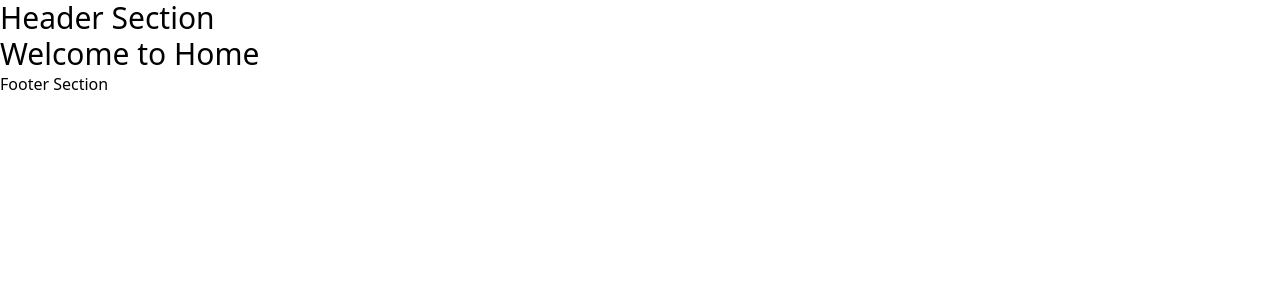
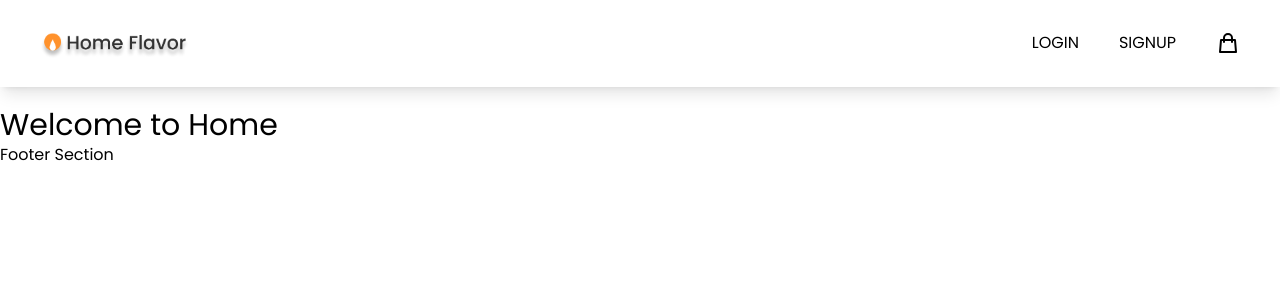
Before and after one commit to sabbir10s/home-flavor, a React (Create React App) app: page / in a window 1280 px wide. Shown: the top 300 px of the page. Built offline with nearby package versions, Linux system fonts and the light colour scheme.

Commit message:
navbar done

```diff
--- a/src/App.css
+++ b/src/App.css
@@ -1,38 +1,5 @@
-.App {
-  text-align: center;
+@import url('https://fonts.googleapis.com/css2?family=Poppins:wght@400;500;600&display=swap');
+
+*{
+  font-family: 'Poppins', sans-serif;
 }
-
-.App-logo {
-  height: 40vmin;
-  pointer-events: none;
-}
-
-@media (prefers-reduced-motion: no-preference) {
-  .App-logo {
-    animation: App-logo-spin infinite 20s linear;
-  }
-}
-
-.App-header {
-  background-color: #282c34;
-  min-height: 100vh;
-  display: flex;
-  flex-direction: column;
-  align-items: center;
-  justify-content: center;
-  font-size: calc(10px + 2vmin);
-  color: white;
-}
-
-.App-link {
-  color: #61dafb;
-}
-
-@keyframes App-logo-spin {
-  from {
-    transform: rotate(0deg);
-  }
-  to {
-    transform: rotate(360deg);
-  }
-}
--- a/src/App.js
+++ b/src/App.js
@@ -5,13 +5,13 @@ import Home from './Pages/Home/Home/Home';
 import Login from './Pages/LoginSignup/Login/Login';
 import Signup from './Pages/LoginSignup/Signup/Signup';
 import Footer from './Shared/Footer/Footer';
-import Header from './Shared/Header/Header';
+import Navbar from './Shared/Navbar/Navbar';
 import NotFound from './Shared/NotFound/NotFound';
 
 function App() {
   return (
-    <>
-      <Header />
+    <div>
+     <Navbar/>
       <Routes>
         <Route path='/' element={<Home />}></Route>
         <Route path='/home' element={<Home />}></Route>
@@ -20,7 +20,7 @@ function App() {
         <Route path='*' element={<NotFound />}></Route>
       </Routes>
       <Footer/>
-    </>
+    </div>
   );
 }
 
--- a/src/Shared/Header/Header.js
+++ /dev/null
@@ -1,11 +0,0 @@
-import React from 'react';
-
-const Header = () => {
-    return (
-        <div>
-            <h1 className='text-3xl'>Header Section </h1>
-        </div>
-    );
-};
-
-export default Header;
--- /dev/null
+++ b/src/Shared/Navbar/Navbar.js
@@ -0,0 +1,26 @@
+import React from 'react';
+import { Link } from 'react-router-dom';
+import logo from '../../images/Logo/logo.png'
+
+
+const Navbar = () => {
+
+    return (
+        <div className='flex justify-between items-center  px-10 py-7 mb-5 shadow-lg'>
+            <div>
+                <img className='w-[150px]' src={logo} alt="" />
+            </div>
+
+            <div className='flex gap-10'>
+                <Link to='/login'>LOGIN</Link>
+                <Link to='/signup'>SIGNUP</Link>
+                <span>
+                    <svg xmlns="http://www.w3.org/2000/svg" className="h-6 w-6" fill="none" viewBox="0 0 24 24" stroke="currentColor" strokeWidth={2}><path strokeLinecap="round" strokeLinejoin="round" d="M16 11V7a4 4 0 00-8 0v4M5 9h14l1 12H4L5 9z" />
+                    </svg>
+                </span>
+            </div>
+        </div>
+    );
+};
+
+export default Navbar;
```
